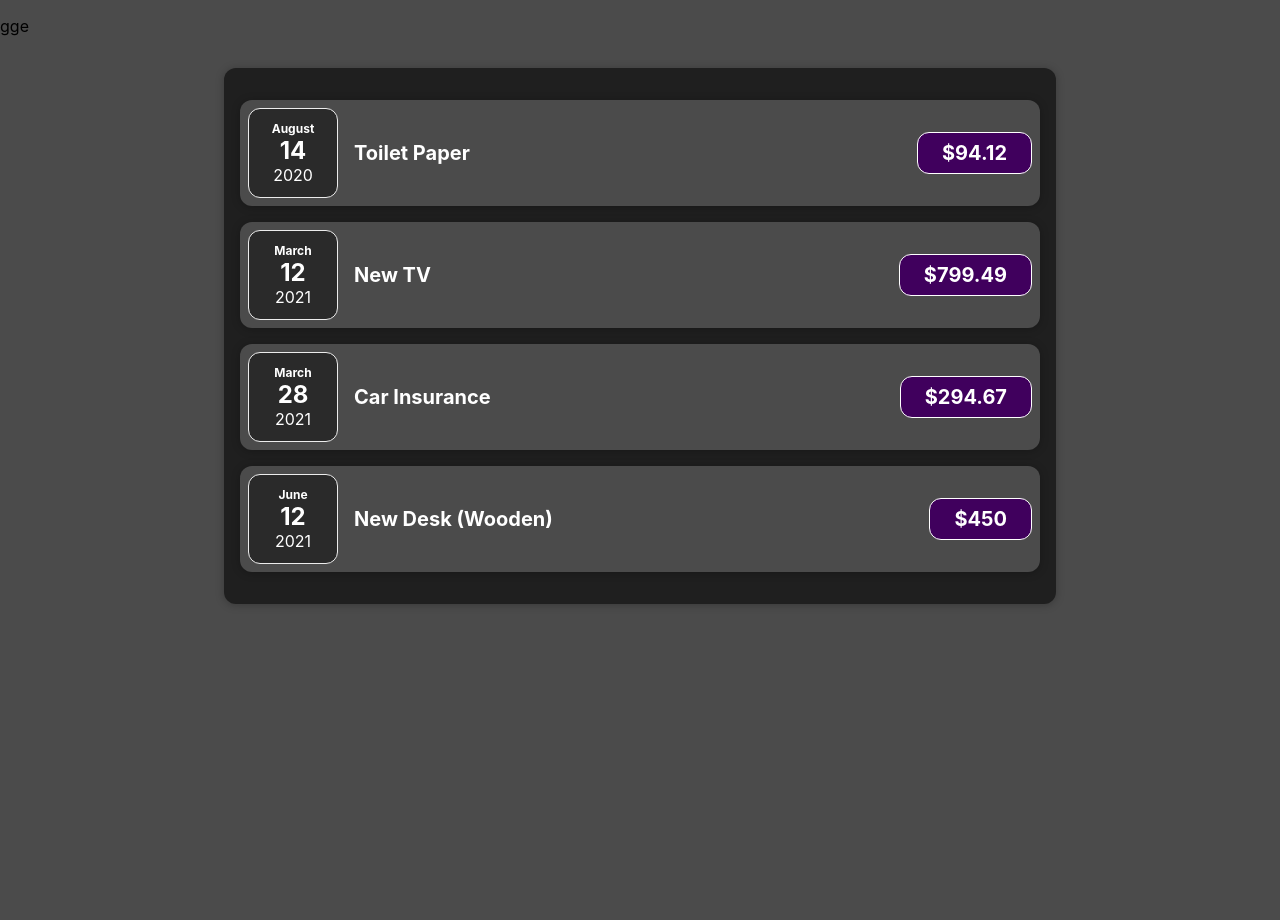
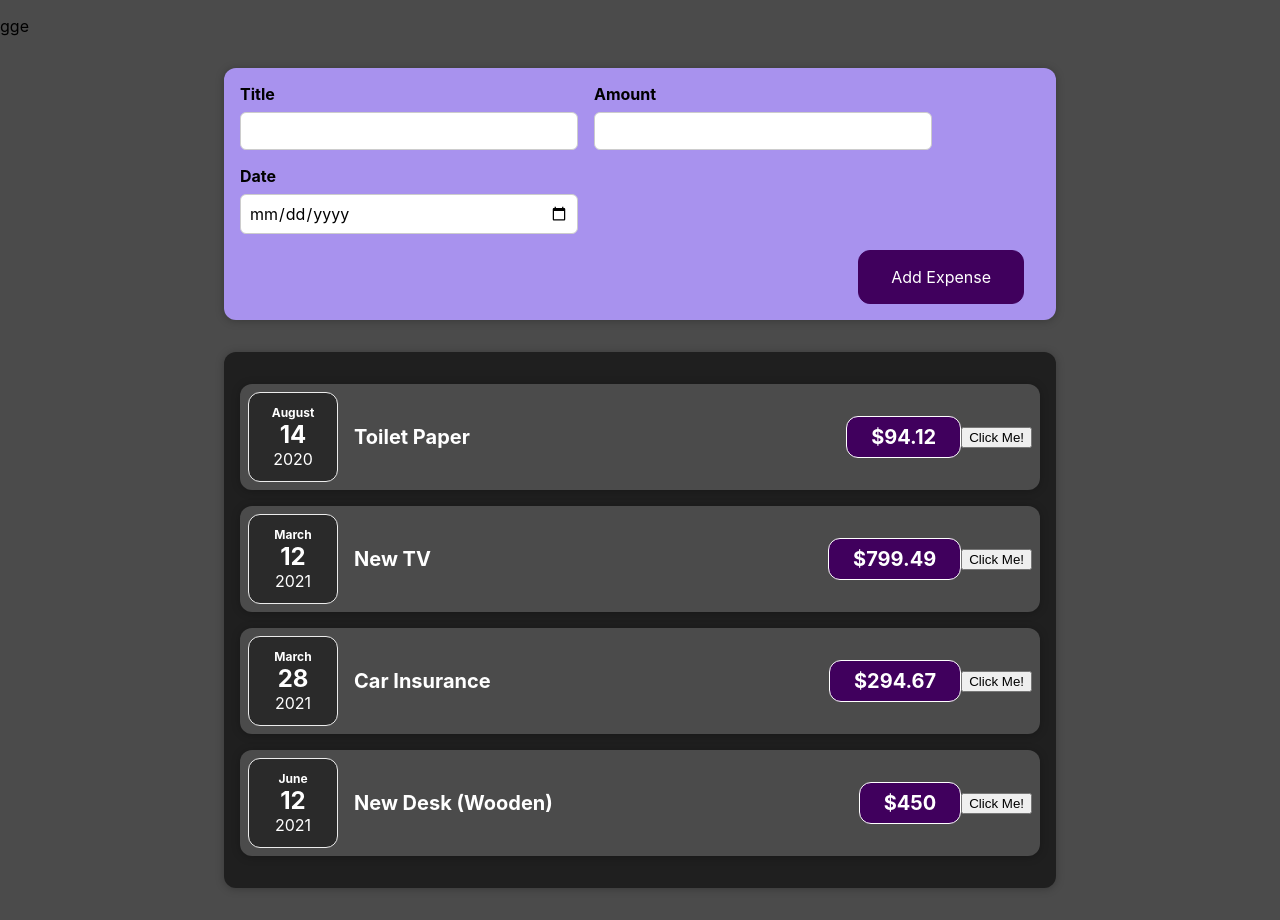
Before and after one commit to Nacrosolutions/expense-tracker, a React (Create React App) app: page / in a window 1280 px wide. Before the commit the page ends 800 px from the top, so only its background shows below. Built offline with nearby package versions, Linux system fonts and the light colour scheme.

Commit message:
FIrst phase of project

```diff
--- a/src/App.js
+++ b/src/App.js
@@ -1,6 +1,7 @@
 import './App.css';
 
 import ExpenseNew from './components/ExpenseNew';
+import NewExpense from './components/NewExpense/NewExpense';
 
 function App() {
 
@@ -30,6 +31,7 @@
     <div className="App">
       <p>gge</p>
       <div>
+        <NewExpense></NewExpense>
         <ExpenseNew expenses={expenses}></ExpenseNew>
       </div>
     </div>
--- a/src/components/ExpenseItem.js
+++ b/src/components/ExpenseItem.js
@@ -4,7 +4,19 @@
 import ExpenseDate from './ExpenseDate';
 import './ExpenseItem.css';
 
+import React, { useState } from 'react';
+
 function ExpenseItem(props) {
+
+  const [title, setTitle] = useState(props.title);
+
+
+  function changeTitle() {
+
+    setTitle('nabham')
+    console.log(title)
+  }
+
 
   console.log(props.date);
   return (
@@ -12,8 +24,10 @@
       <div>
         <ExpenseDate date={props.date} />
       </div>
-      <div className="expense-item__description"><h2>{props.title}</h2>
+      <div className="expense-item__description"><h2>{title}</h2>
         <div className="expense-item__price">${props.amount}</div> </div>
+
+      <button onClick={changeTitle}>Click Me!</button>
     </Card>
   )
 }
--- /dev/null
+++ b/src/components/NewExpense/ExpenseForm.css
@@ -0,0 +1,26 @@
+.new-expense__controls {
+  display: flex;
+  flex-wrap: wrap;
+  gap: 1rem;
+  margin-bottom: 1rem;
+  text-align: left;
+}
+
+.new-expense__control label {
+  font-weight: bold;
+  margin-bottom: 0.5rem;
+  display: block;
+}
+
+.new-expense__control input {
+  font: inherit;
+  padding: 0.5rem;
+  border-radius: 6px;
+  border: 1px solid #ccc;
+  width: 20rem;
+  max-width: 100%;
+}
+
+.new-expense__actions {
+  text-align: right;
+}
--- /dev/null
+++ b/src/components/NewExpense/ExpenseForm.js
@@ -0,0 +1,36 @@
+
+
+import './ExpenseForm.css';
+function ExpenseForm() {
+
+
+  const titleChangeHandler = (event) => {
+    console.log(event.target.value)
+  }
+
+  return (
+
+    <form>
+      <div className="new-expense__controls">
+        <div className="new-expense__control">
+          <label>Title</label>
+          <input type="text" onChange={titleChangeHandler} />
+        </div>
+        <div className="new-expense__control">
+          <label>Amount</label>
+          <input type="number" min="0.01" step="0.01" />
+        </div>
+        <div className="new-expense__control">
+          <label>Date</label>
+          <input type="date" min="2019-01-01" max="2022-01-01" />
+        </div>
+      </div>
+      <div className="new-expense__actions">
+        <button type="submit"> Add Expense</button>
+      </div>
+    </form>
+  )
+
+}
+
+export default ExpenseForm;
--- /dev/null
+++ b/src/components/NewExpense/NewExpense.css
@@ -0,0 +1,38 @@
+.new-expense {
+  background-color: #a892ee;
+  padding: 1rem;
+  margin: 2rem auto;
+  width: 50rem;
+  max-width: 95%;
+  border-radius: 12px;
+  text-align: center;
+  box-shadow: 0 1px 8px rgba(0, 0, 0, 0.25);
+}
+
+.new-expense button {
+  font: inherit;
+  cursor: pointer;
+  padding: 1rem 2rem;
+  border: 1px solid #40005d;
+  background-color: #40005d;
+  color: white;
+  border-radius: 12px;
+  margin-right: 1rem;
+}
+
+.new-expense button:hover,
+.new-expense button:active {
+  background-color: #510674;
+  border-color: #510674;
+}
+
+.new-expense button.alternative {
+  color: #220131;
+  border-color: transparent;
+  background-color: transparent;
+}
+
+.new-expense button.alternative:hover,
+.new-expense button.alternative:active {
+  background-color: #ddb3f8;
+}
--- /dev/null
+++ b/src/components/NewExpense/NewExpense.js
@@ -0,0 +1,20 @@
+
+
+import ExpenseForm from './ExpenseForm';
+import './NewExpense.css';
+
+function NewExpense() {
+
+  return (
+    <div className="new-expense">
+
+      <ExpenseForm></ExpenseForm>
+
+    </div>
+  )
+
+}
+
+
+
+export default NewExpense;
```
